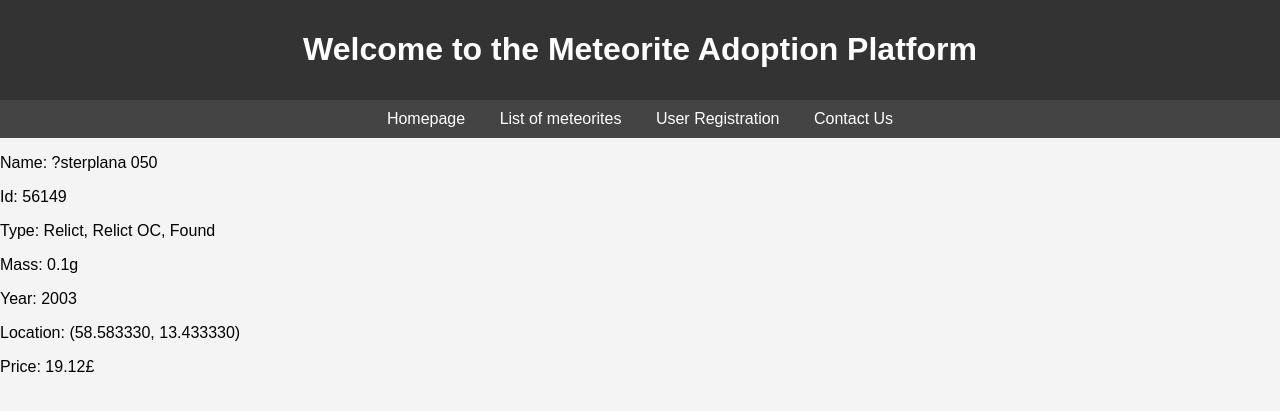
After one commit to Thorki-Su/CS551Q_Assignment_2, a Django app: page /meteorite/detail/56149/ in a window 1280 px wide. The commit adds this page. Shown: the top 411 px of the page. Run offline with Django 5.2, Linux system fonts and the light colour scheme; data comes from the database, SQL or seed files in the repository.

Commit message:
Add basic templates

```diff
--- a/meteorite/urls.py
+++ b/meteorite/urls.py
@@ -5,4 +5,6 @@ app_name = 'meteorite'
 
 urlpatterns = [
     path('', views.homepage, name='homepage'),
+    path('list/', views.meteorite_list, name='meteorite_list'),
+    path('detail/<int:meteorite_id>/', views.meteorite_detail, name='meteorite_detail'),
 ]
--- a/meteorite/views.py
+++ b/meteorite/views.py
@@ -1,5 +1,22 @@
-from django.shortcuts import render
+from django.shortcuts import render, get_object_or_404
+from .models import Meteorite
 
 # Create your views here.
 def homepage(request):
     return render(request,'meteorite/homepage.html')
+
+def meteorite_list(request):
+    meteorites = Meteorite.objects.all()
+    context = {
+        'meteorites': meteorites,
+    }
+    return render(request,'meteorite/list.html', context=context)
+
+def meteorite_detail(request, meteorite_id):
+    meteorite = get_object_or_404(Meteorite, id=meteorite_id)
+    # meteorites = Meteorite.objects.all()
+    context = {
+        'meteorite': meteorite,
+        # 'meteorites': meteorites,
+    }
+    return render(request,'meteorite/detail.html', context=context)
--- /dev/null
+++ b/templates/meteorite/detail.html
@@ -0,0 +1,15 @@
+{% extends 'meteorite/main.html' %}
+{% block title %}
+    Meteorite-{{ meteorite.id }}
+{% endblock %}
+<!-- This is the detail page. All information about the meteorite will be shown. -->
+{% block content %}
+    <p>Name: {{ meteorite.name }}</p>
+    <p>Id: {{ meteorite.id }}</p>
+    <p>Type: {{ meteorite.nametype }}, {{ meteorite.recclass }}, {{ meteorite.fall }}</p>
+    <p>Mass: {{ meteorite.mass }}g</p>
+    <p>Year: {{ meteorite.year }}</p>
+    <p>Location: ({{ meteorite.latitude }}, {{ meteorite.longitude }})</p>
+    <!-- Here will be a little map to show the location. -->
+    <p>Price: {{ meteorite.price }}£</p>
+{% endblock %}
--- a/templates/meteorite/main.html
+++ b/templates/meteorite/main.html
@@ -0,0 +1,58 @@
+<!DOCTYPE html>
+<html>
+<head>
+    {% load static %}
+    <title>{% block title %}default title{% endblock %}</title>
+    <!-- <link rel="stylesheet" href="{% static 'styles.css' %}"> -->
+    <!-- the past style are moved into style.css -->
+    {% block extra_head %}{% endblock %}
+    <style>
+        body {
+            font-family: Arial, sans-serif;
+            margin: 0;
+            padding: 0;
+            background-color: #f4f4f4;
+        }
+
+        header {
+            background-color: #333;
+            color: white;
+            padding: 10px 0;
+            text-align: center;
+        }
+
+        nav {
+            background-color: #444;
+            text-align: center;
+            padding: 10px;
+        }
+
+        nav a {
+            color: white;
+            margin: 0 15px;
+            text-decoration: none;
+        }
+
+        nav a:hover {
+            text-decoration: underline;
+        }
+    </style>
+</head>
+<body>
+    <header>
+        <h1>Welcome to the Meteorite Adoption Platform</h1>
+    </header>
+    <nav>
+        <a href="{% url 'meteorite:homepage' %}">Homepage</a>
+        <a href="{% url 'meteorite:meteorite_list' %}">List of meteorites</a>
+        <a href="#">User Registration</a>
+        <a href="#">Contact Us</a>
+    </nav>
+
+    <div class="content">
+        {% block content %}
+            <p>default content</p>
+        {% endblock %}
+    </div>
+</body>
+</html>
```
Also changed, not shown: templates/meteorite/homepage.html (+6 -1 lines), templates/meteorite/list.html (added, +15 -0 lines), README.md.
